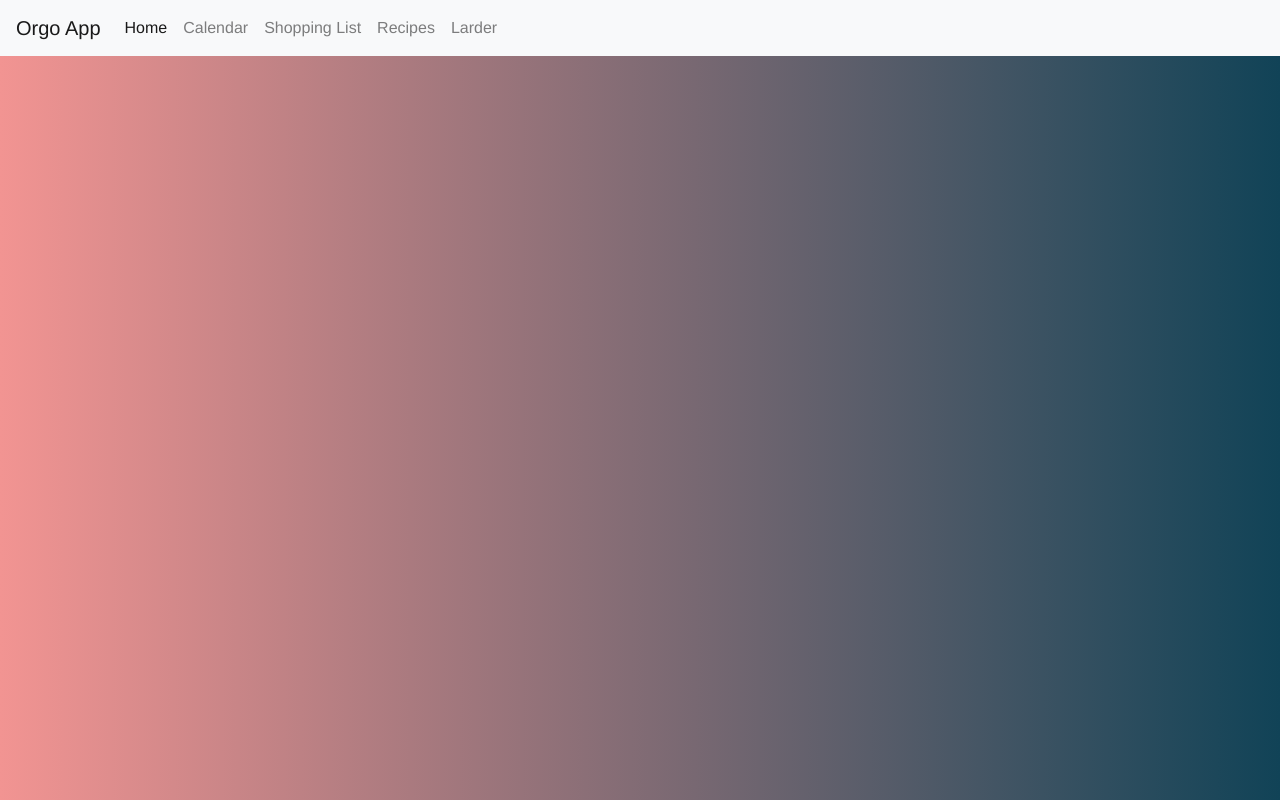
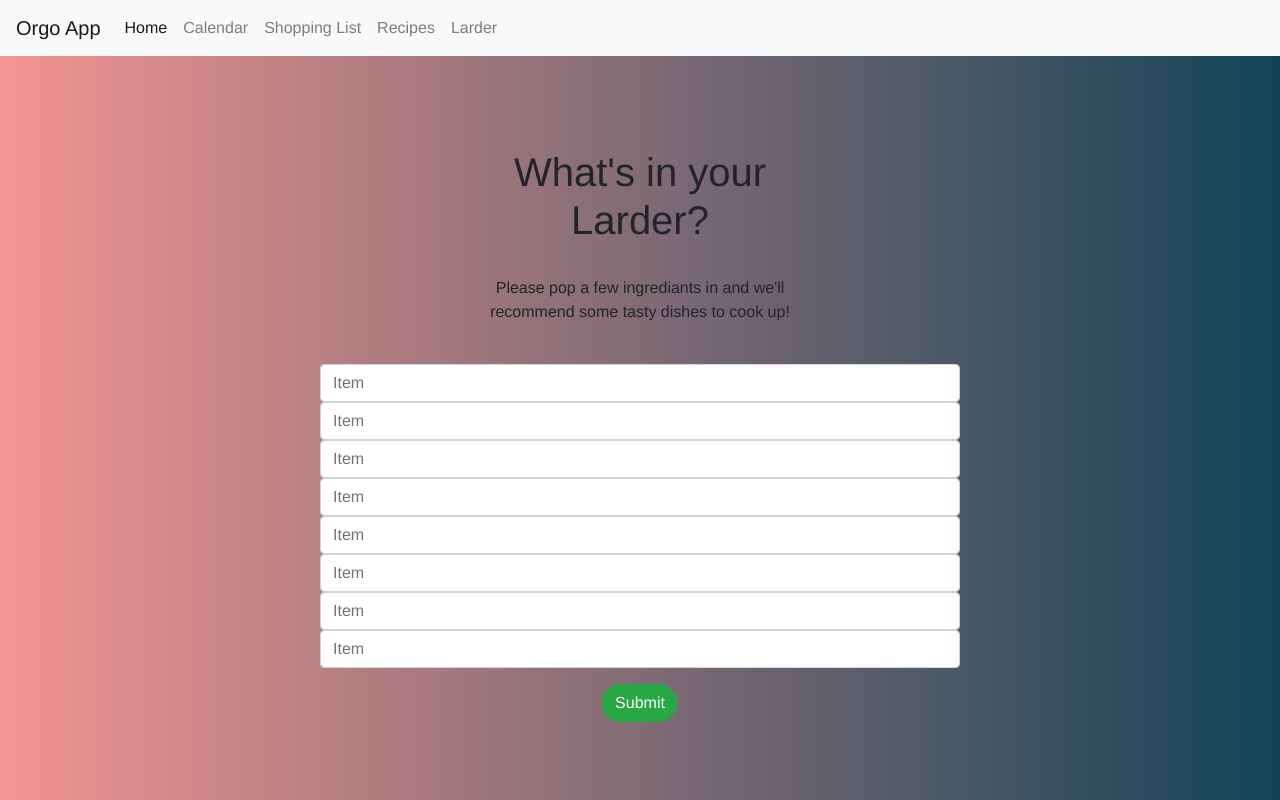
Before and after one commit to benward83/orgo_app, a Vue app in the folder frontend/: page /larder in a window 1280 px wide. Built offline with nearby package versions, Linux system fonts and the light colour scheme.

Commit message:
[Frontend] LaderForm component added

```diff
--- a/frontend/package.json
+++ b/frontend/package.json
@@ -8,6 +8,8 @@
     "lint": "vue-cli-service lint"
   },
   "dependencies": {
+    "bootstrap": "^4.5.3",
+    "bootstrap-vue": "^2.18.1",
     "core-js": "^3.6.5",
     "moment": "^2.29.1",
     "node-sass": "^4.14.1",
--- /dev/null
+++ b/frontend/src/components/LarderForm.vue
@@ -0,0 +1,43 @@
+<template>
+<div class="larderForm">
+  <div id="text-holder">
+  <h1>What's in your Larder?</h1>
+  <br>
+  <p>Please pop a few ingrediants in and we'll recommend some tasty dishes to cook up!</p>
+  </div>
+<form>
+  <div class="form-group">
+    <br>
+    <input class="form-control" type="text" placeholder="Item">
+    <input class="form-control" type="text" placeholder="Item">
+    <input class="form-control" type="text" placeholder="Item">
+    <input class="form-control" type="text" placeholder="Item">
+    <input class="form-control" type="text" placeholder="Item">
+    <input class="form-control" type="text" placeholder="Item">
+    <input class="form-control" type="text" placeholder="Item">
+    <input class="form-control" type="text" placeholder="Item">
+  </div>
+     <b-button pill variant="success">Submit</b-button>
+</form>
+</div>
+</template>
+
+<script>
+
+</script>
+
+<style lang="scss" scoped>
+.larderForm {
+max-width: 1000px;
+padding-top: 5%;
+display: block;
+margin: auto;
+width: 50%;
+}
+
+#text-holder {
+display: block;
+margin: auto;
+width: 50%;
+}
+</style>
--- a/frontend/src/components/RecipeForm.vue
+++ b/frontend/src/components/RecipeForm.vue
@@ -25,7 +25,7 @@
     <label for="exampleFormControlTextarea1">Method (optional)</label>
     <textarea class="form-control" id="exampleFormControlTextarea1" rows="3"></textarea>
     <br>
-    <button type="button" class="btn btn-primary">SUBMIT</button>
+  <b-button pill variant="success">Submit</b-button>
   </div>
 </form>
     </div>
@@ -42,5 +42,8 @@ export default {
 .container {
 max-width: 1000px;
 padding-top: 5%;
+display: block;
+margin: auto;
+width: 50%;
 }
 </style>
--- a/frontend/src/main.js
+++ b/frontend/src/main.js
@@ -1,8 +1,14 @@
+import { BootstrapVue, IconsPlugin } from 'bootstrap-vue';
 import Vue from 'vue';
 import App from './App.vue';
 import router from './router';
+import 'bootstrap/dist/css/bootstrap.css';
+import 'bootstrap-vue/dist/bootstrap-vue.css';
 
 Vue.use(require('moment'));
+
+Vue.use(BootstrapVue);
+Vue.use(IconsPlugin);
 
 Vue.config.productionTip = false;
 
--- a/frontend/src/views/Larder.vue
+++ b/frontend/src/views/Larder.vue
@@ -2,18 +2,20 @@
 <div class="larder">
 <Navbar />
 <br>
-
+<LarderForm />
 </div>
 </template>
 
 <script>
 
 import Navbar from '@/components/Navbar.vue';
+import LarderForm from '@/components/LarderForm.vue';
 
 export default {
   name: 'larder',
   components: {
     Navbar,
+    LarderForm,
   },
 
 };
```
Also changed, not shown: 1 other file (tests, documents, lock files or other folders).
